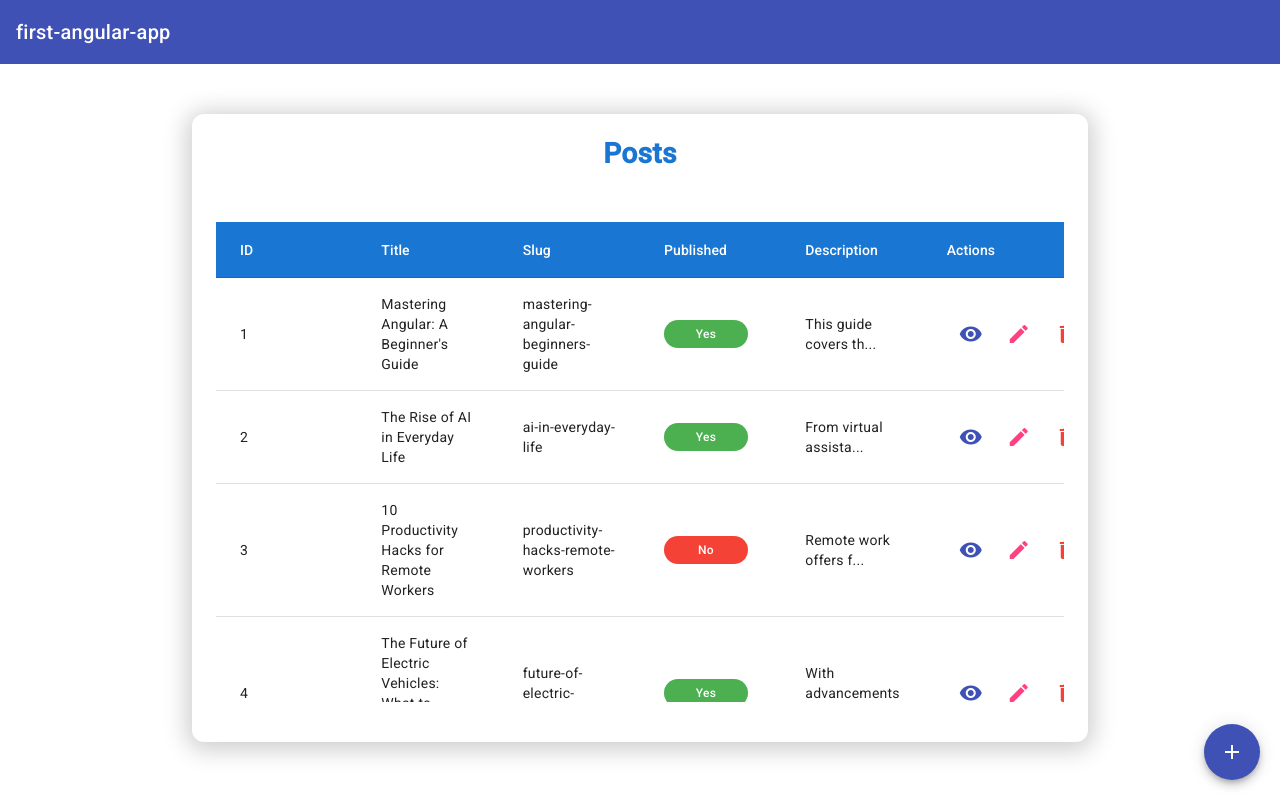
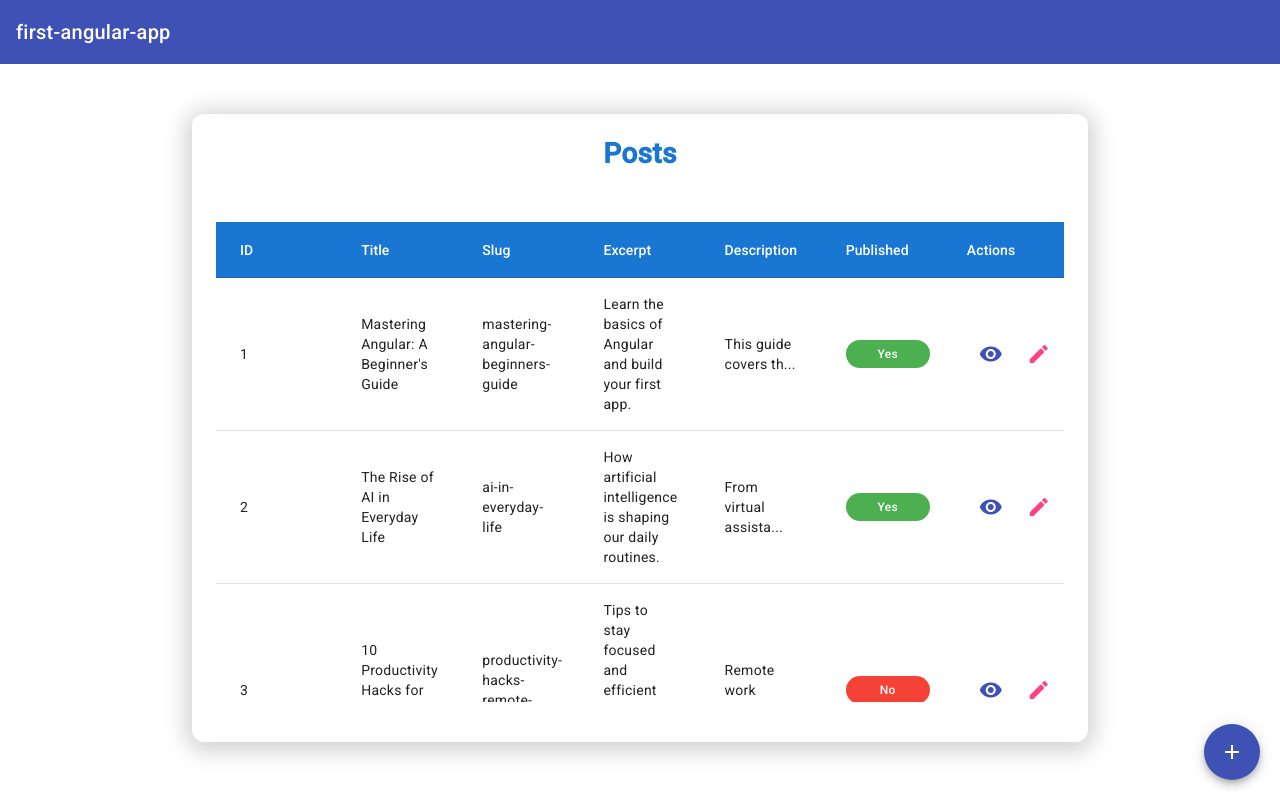
Before and after one commit to traximuser6/kinetix, an Angular app: page / in a window 1280 px wide. Built offline with nearby package versions, Linux system fonts and the light colour scheme.

Commit message:
Minor tweaks - is_published shifted to right

```diff
--- a/src/app/components/post-create/post-create.component.css
+++ b/src/app/components/post-create/post-create.component.css
@@ -40,7 +40,6 @@ mat-card-title {
 mat-card-content {
   padding: 16px 0;
 }
-
 
 /* the other css */
 
--- a/src/app/components/post-list/post-list.component.html
+++ b/src/app/components/post-list/post-list.component.html
@@ -4,7 +4,8 @@
 
   <!-- Card content with a container for scrolling -->
   <mat-card-content>
-    <!-- Create button -->
+
+    <!-- Create button - the Plus Button -  not being displayed on the front-end but on the right bottom of the screen visible table -->
     <button mat-fab color="primary" routerLink="/create" class="add-button">
       <mat-icon>add</mat-icon>
     </button>
@@ -19,31 +20,43 @@
           <mat-cell *matCellDef="let post"> {{ post.id }}</mat-cell>
         </ng-container>
 
+        <!-- title -->
         <ng-container matColumnDef="title">
           <mat-header-cell *matHeaderCellDef> Title</mat-header-cell>
           <mat-cell *matCellDef="let post"> {{ post.title }}</mat-cell>
         </ng-container>
 
+        <!-- slug -->
         <ng-container matColumnDef="slug">
           <mat-header-cell *matHeaderCellDef> Slug</mat-header-cell>
           <mat-cell *matCellDef="let post"> {{ post.slug }}</mat-cell>
         </ng-container>
 
-        <ng-container matColumnDef="is_published">
-          <mat-header-cell *matHeaderCellDef> Published</mat-header-cell>
-          <mat-cell *matCellDef="let post">
-            <span class="published-capsule" [class.published]="post.is_published"
-              [class.unpublished]="!post.is_published">
-              {{ post.is_published ? 'Yes' : 'No' }}
-            </span>
-          </mat-cell>
+        <!-- excerpt -->
+        <ng-container matColumnDef="excerpt">
+          <mat-header-cell *matHeaderCellDef> Excerpt</mat-header-cell>
+          <mat-cell *matCellDef="let post"> {{ post.excerpt }}</mat-cell>
         </ng-container>
 
+        <!-- description -->
         <ng-container matColumnDef="description">
           <mat-header-cell *matHeaderCellDef> Description</mat-header-cell>
           <mat-cell *matCellDef="let post">
             <span matTooltip="{{ post.description }}" matTooltipClass="description-tooltip">
               {{ post.description.length > 20 ? (post.description | slice:0:20) + '...' : post.description }}
+            </span>
+          </mat-cell>
+        </ng-container>
+
+        <!-- is_published -->
+        <ng-container matColumnDef="is_published">
+          <mat-header-cell *matHeaderCellDef> Published</mat-header-cell>
+          <mat-cell *matCellDef="let post">
+            <span class="published-capsule"
+                  [class.published]="post.is_published"
+                  [class.unpublished]="!post.is_published"
+            >
+              {{ post.is_published ? 'Yes' : 'No' }}
             </span>
           </mat-cell>
         </ng-container>
@@ -70,6 +83,7 @@
           </mat-cell>
         </ng-container>
 
+        <!-- the header row - the column names -->
         <mat-header-row *matHeaderRowDef="displayedColumns"></mat-header-row>
         <mat-row *matRowDef="let row; columns: displayedColumns;"></mat-row>
 
--- a/src/app/components/post-list/post-list.component.ts
+++ b/src/app/components/post-list/post-list.component.ts
@@ -1,10 +1,9 @@
-import { Component, OnInit, inject } from '@angular/core';
+import { Component, inject, OnInit } from '@angular/core';
 import { PostService } from '../../services/post.service';
 import { Post } from '../../models/post.model';
-import { MatTableDataSource } from '@angular/material/table';
+import { MatTableDataSource, MatTableModule } from '@angular/material/table';
 import { RouterLink } from '@angular/router';
 import { MatCardModule } from '@angular/material/card';
-import { MatTableModule } from '@angular/material/table';
 import { MatButtonModule } from '@angular/material/button';
 import { MatIconModule } from '@angular/material/icon';
 import { MatTooltipModule } from '@angular/material/tooltip';
@@ -23,8 +22,7 @@ import { SlicePipe } from "@angular/common";
     MatIconModule,
     MatTooltipModule,
     MatDialogModule,
-    SlicePipe,
-    // Add MatDialogModule for the dialog
+    SlicePipe
   ],
   templateUrl: './post-list.component.html',
   styleUrls: ['./post-list.component.css']
@@ -33,9 +31,9 @@ import { SlicePipe } from "@angular/common";
 export class PostListComponent implements OnInit {
   posts: Post[] = [];
   dataSource = new MatTableDataSource<Post>(this.posts);
-  displayedColumns: string[] = ['id', 'title', 'slug', 'is_published', 'description', 'actions'];
+  displayedColumns: string[] = ['id', 'title', 'slug', 'excerpt', 'description', 'is_published', 'actions'];
   private postService = inject(PostService);
-  private dialog = inject(MatDialog); // Inject MatDialog
+  private dialog = inject(MatDialog);
 
   constructor() { }
 
```
